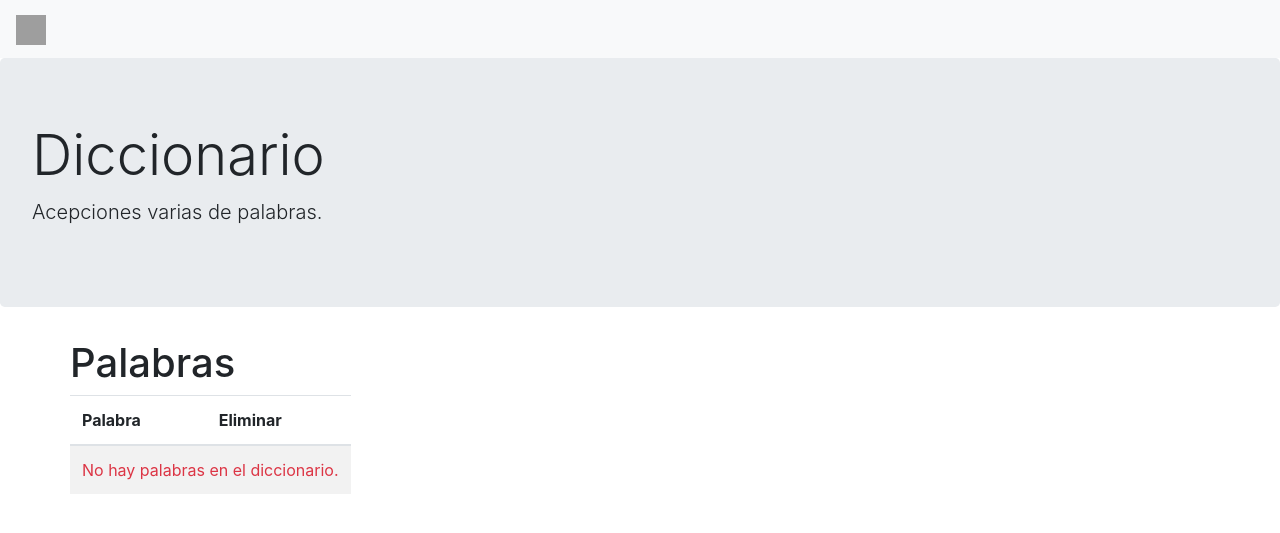
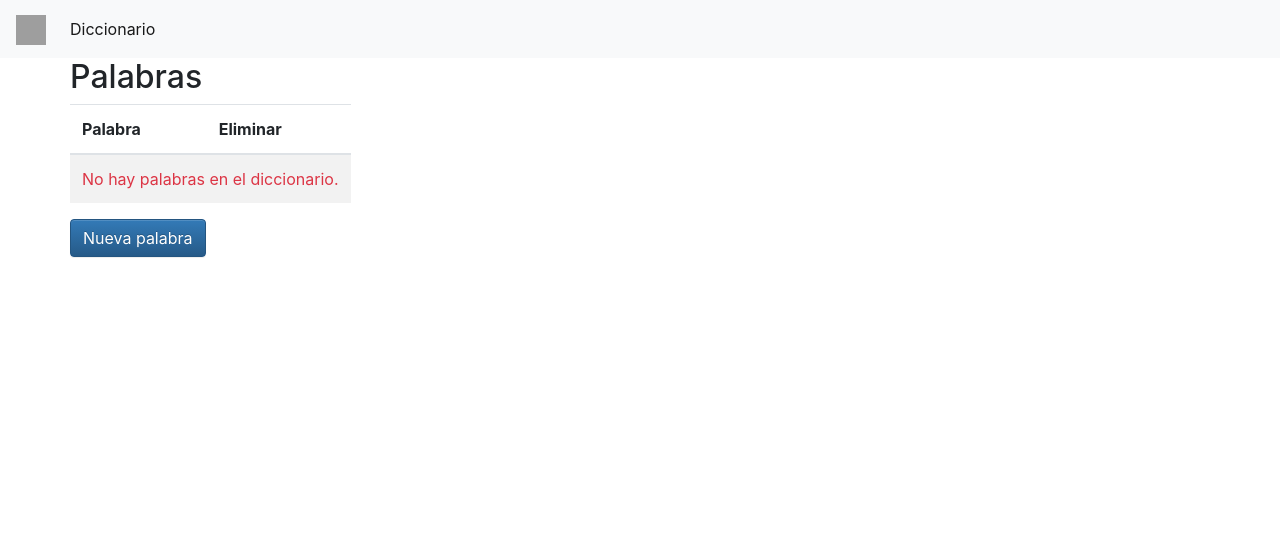
Before and after one commit to eduardofilo/test_app, a Django app: page / in a window 1280 px wide. Shown: the top 533 px of the page. Run offline with Django 3.2, Linux system fonts and the light colour scheme; data that the repository does not hold is empty; some libraries are stand-ins or nearby versions; grey boxes are pictures that could not be loaded.

Commit message:
New delete View. Button to create new Word. Little decoration.

```diff
--- a/dictionary/templates/dictionary/base.html
+++ b/dictionary/templates/dictionary/base.html
@@ -20,16 +20,19 @@
         {% block style-head %}{% endblock %}
     </head>
     <body>
-        <nav class="navbar navbar-light bg-light">
+        <nav class="navbar navbar-expand-lg navbar-light bg-light">
             <a class="navbar-brand" href="{% url 'dictionary:word_list' %}">
                 <img src="{%  static 'dictionary/bootstrap-icons-1.0.0-alpha5/house-door-fill.svg' %}" width="30" height="30" alt="" loading="lazy">
             </a>
+            <button class="navbar-toggler" type="button" data-toggle="collapse" data-target="#navbarNavAltMarkup" aria-controls="navbarNavAltMarkup" aria-expanded="false" aria-label="Toggle navigation">
+                <span class="navbar-toggler-icon"></span>
+            </button>
+            <div class="collapse navbar-collapse" id="navbarNavAltMarkup">
+                <div class="navbar-nav">
+                    <a class="nav-item nav-link active" href="{% url 'dictionary:word_list' %}">Diccionario <span class="sr-only">(current)</span></a>
+                </div>
+            </div>
         </nav>
-
-        <div class="jumbotron">
-            <h1 class="display-4">Diccionario</h1>
-            <p class="lead">Acepciones varias de palabras.</p>
-        </div>
 
         {% block content %}
         {% endblock %}
--- a/dictionary/templates/dictionary/word_form.html
+++ b/dictionary/templates/dictionary/word_form.html
@@ -3,13 +3,13 @@
 <div class="content container">
     <div class="row">
         <div class="col-xs-12">
-            <h1>Edición</h1>
+            <h2>Edición</h2>
         </div>
     </div>
     <div class="row">
         <form method="post">{% csrf_token %}
             {{ form.as_p }}
-            <input type="submit" value="Guardar">
+            <input type="submit" value="Guardar" class="btn btn-primary">
         </form>
     </div>
 </div>
--- a/dictionary/templates/dictionary/word_list.html
+++ b/dictionary/templates/dictionary/word_list.html
@@ -4,7 +4,7 @@
 <div class="content container">
     <div class="row">
         <div class="col-xs-12">
-            <h1>Palabras</h1>
+            <h2>Palabras</h2>
         </div>
     </div>
     <div class="row">
@@ -19,7 +19,7 @@
                 <tbody>
                 {% for word in object_list %}
                     <tr>
-                        <td><a href="{% url 'dictionary:word_detail' word.id %}" data-toggle="tooltip" title="Editar palabra">{{ word.term }}</a></td>
+                        <td><a href="{% url 'dictionary:word_edit' word.id %}" data-toggle="tooltip" title="Editar palabra">{{ word.term }}</a></td>
                         <td><a href="{% url 'dictionary:word_delete' word.id %}" data-toggle="tooltip" title="Eliminar"><img class="controls" src="{%  static 'dictionary/bootstrap-icons-1.0.0-alpha5/x-circle-fill.svg' %}" alt="Delete" title="Eliminar"></a></td>
                     </tr>
                 {% empty %}
@@ -29,6 +29,7 @@
                 {% endfor %}
                 </tbody>
             </table>
+            <a class="btn btn-primary" href="{% url 'dictionary:word_create' %}" role="button">Nueva palabra</a>
         </div>
     </div>
 </div>
--- a/dictionary/urls.py
+++ b/dictionary/urls.py
@@ -4,6 +4,7 @@ from . import views
 
 urlpatterns = [
     path('', views.WordListView.as_view(), name='word_list'),
-    path('<int:pk>/edit', views.WordDetailView.as_view(), name='word_detail'),
-    path('<int:pk>/delete', views.WordDeleteView.as_view(), name='word_delete')
+    path('create', views.WordCreateView.as_view(), name='word_create'),
+    path('edit/<int:pk>', views.WordDetailView.as_view(), name='word_edit'),
+    path('delete/<int:pk>', views.WordDeleteView.as_view(), name='word_delete')
 ]
--- a/dictionary/views.py
+++ b/dictionary/views.py
@@ -8,11 +8,16 @@ from dictionary.models import Word
 class WordListView(generic.ListView):
     model = Word
 
-class WordDeleteView(generic.DeleteView):
+class WordCreateView(generic.CreateView):
     model = Word
+    fields = ['term']
     success_url = reverse_lazy('dictionary:word_list')
 
 class WordDetailView(generic.UpdateView):
     model = Word
     fields = ['term']
     success_url = reverse_lazy('dictionary:word_list')
+
+class WordDeleteView(generic.DeleteView):
+    model = Word
+    success_url = reverse_lazy('dictionary:word_list')
```
